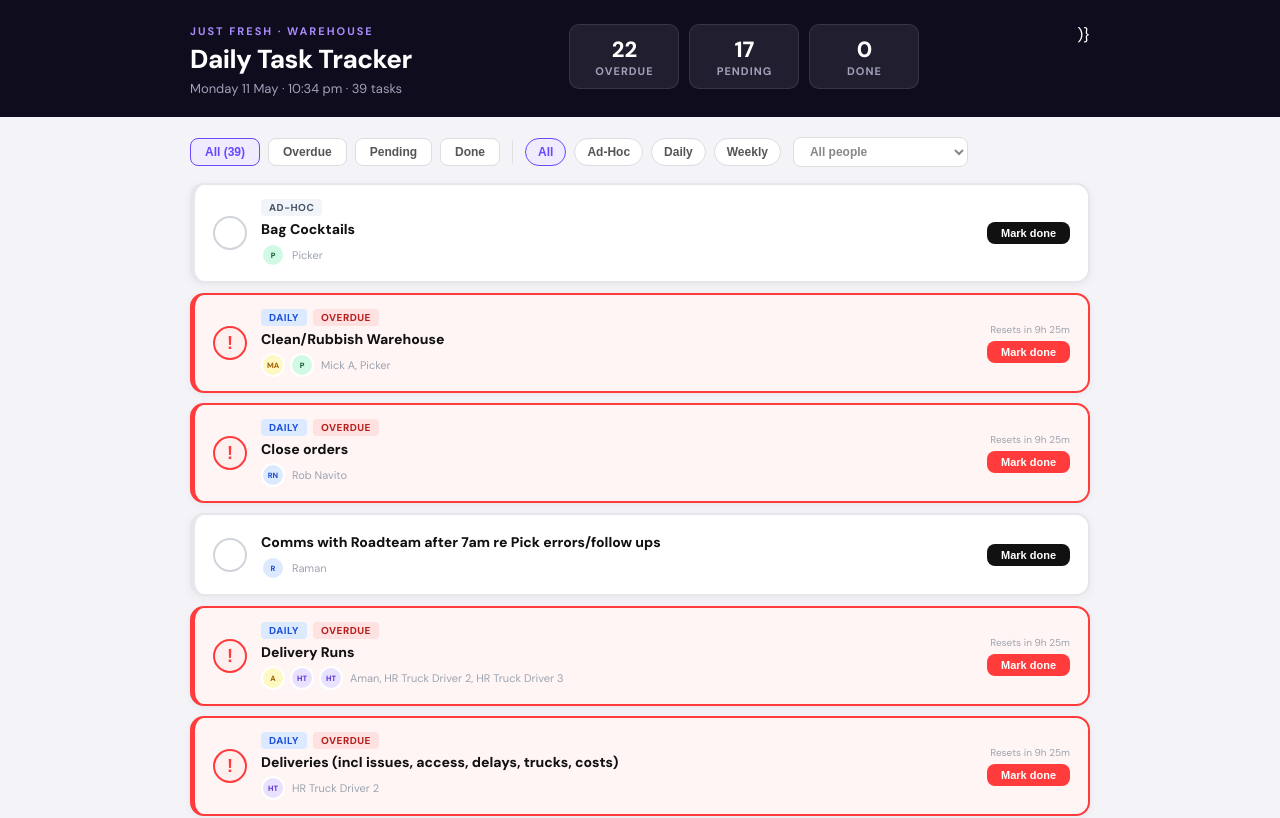
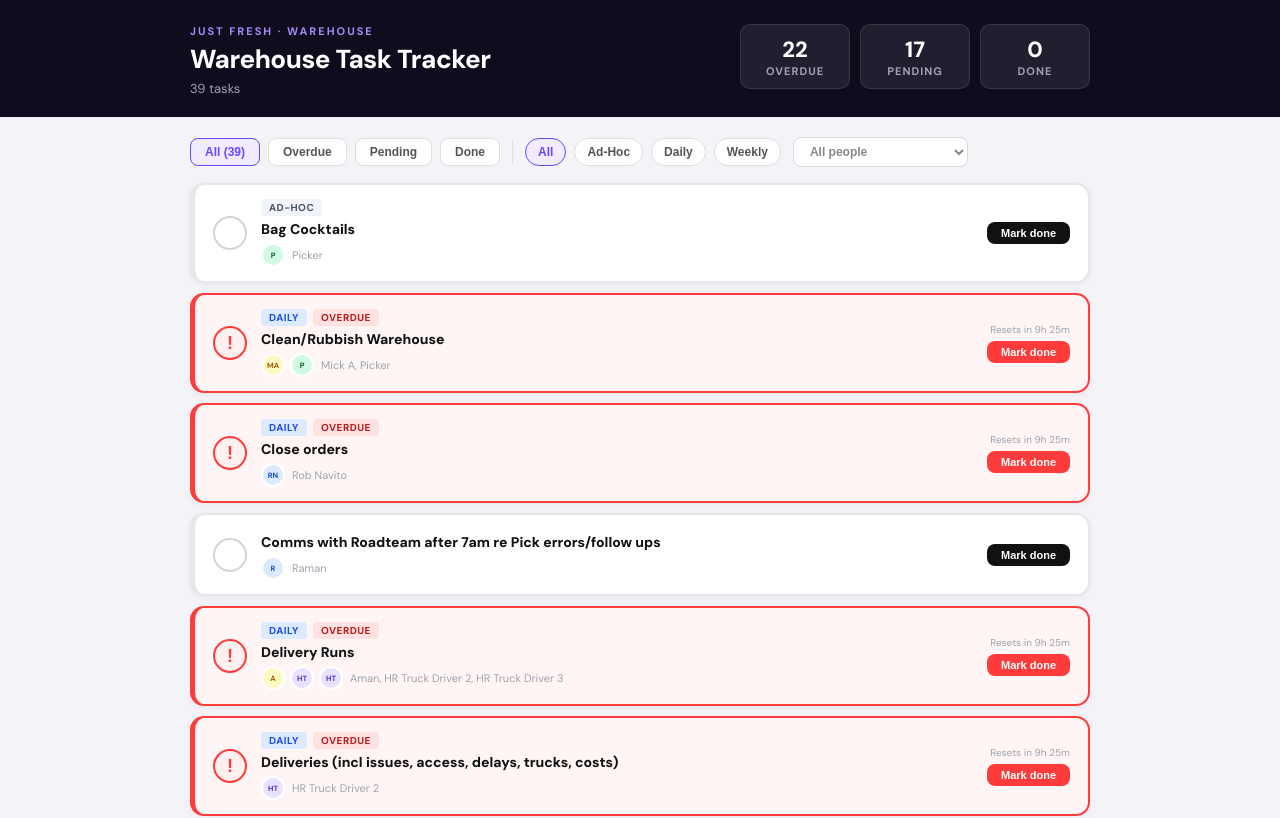
Before and after one commit to jfsimo/warehouse-tasks, a React (Create React App) app: page / in a window 1280 px wide. Shown: the top 818 px of the page. Built offline with nearby package versions, Linux system fonts and the light colour scheme.

Commit message:
Rename to Warehouse Task Tracker, remove date/time and stray bracket

```diff
--- a/public/index.html
+++ b/public/index.html
@@ -24,7 +24,7 @@
       work correctly both with client-side routing and a non-root public URL.
       Learn how to configure a non-root public URL by running `npm run build`.
     -->
-    <title>Warehouse Task Tracker</title>
+    <title>Warehouse Task Tracker | Just Fresh</title>
   </head>
   <body>
     <noscript>You need to enable JavaScript to run this app.</noscript>
--- a/src/App.js
+++ b/src/App.js
@@ -147,10 +147,6 @@ export default function App() {
     return true;
   });
 
-  const now = new Date();
-  const timeStr = now.toLocaleTimeString("en-AU", { hour:"2-digit", minute:"2-digit" });
-  const dateStr = now.toLocaleDateString("en-AU", { weekday:"long", day:"numeric", month:"long" });
-
   return (
     <div style={{ minHeight:"100vh", background:"#f4f3f8", fontFamily:"'DM Sans','Segoe UI',sans-serif", paddingBottom:60 }}>
       <link href="https://fonts.googleapis.com/css2?family=DM+Sans:wght@400;500;700;800&display=swap" rel="stylesheet"/>
@@ -161,8 +157,8 @@ export default function App() {
           <div style={{ display:"flex", justifyContent:"space-between", alignItems:"flex-start", flexWrap:"wrap", gap:12 }}>
             <div>
               <div style={{ fontSize:11, letterSpacing:2, color:"#a78bfa", fontWeight:700, marginBottom:4, textTransform:"uppercase" }}>Just Fresh · Warehouse</div>
-              <h1 style={{ margin:0, fontSize:26, fontWeight:800, letterSpacing:-0.5 }}>Daily Task Tracker</h1>
-              <div style={{ marginTop:4, color:"#a0a0b8", fontSize:13 }}>{dateStr} · {timeStr} · {tasks.length} tasks</div>
+              <h1 style={{ margin:0, fontSize:26, fontWeight:800, letterSpacing:-0.5 }}>Warehouse Task Tracker</h1>
+              <div style={{ marginTop:4, color:"#a0a0b8", fontSize:13 }}>{tasks.length} tasks</div>
             </div>
             <div style={{ display:"flex", gap:10, flexWrap:"wrap" }}>
               {[
@@ -177,7 +173,6 @@ export default function App() {
                 </div>
               ))}
             </div>
-            )}
           </div>
         </div>
       </div>
```
Lines whose indentation alone changed are shown as unchanged.
